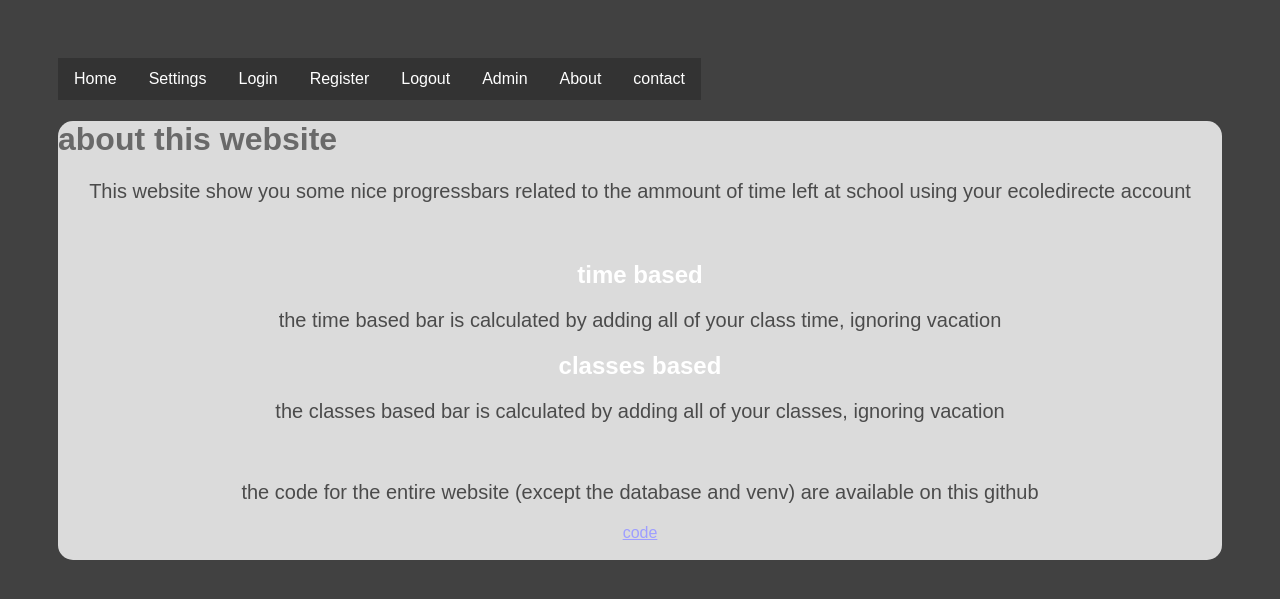
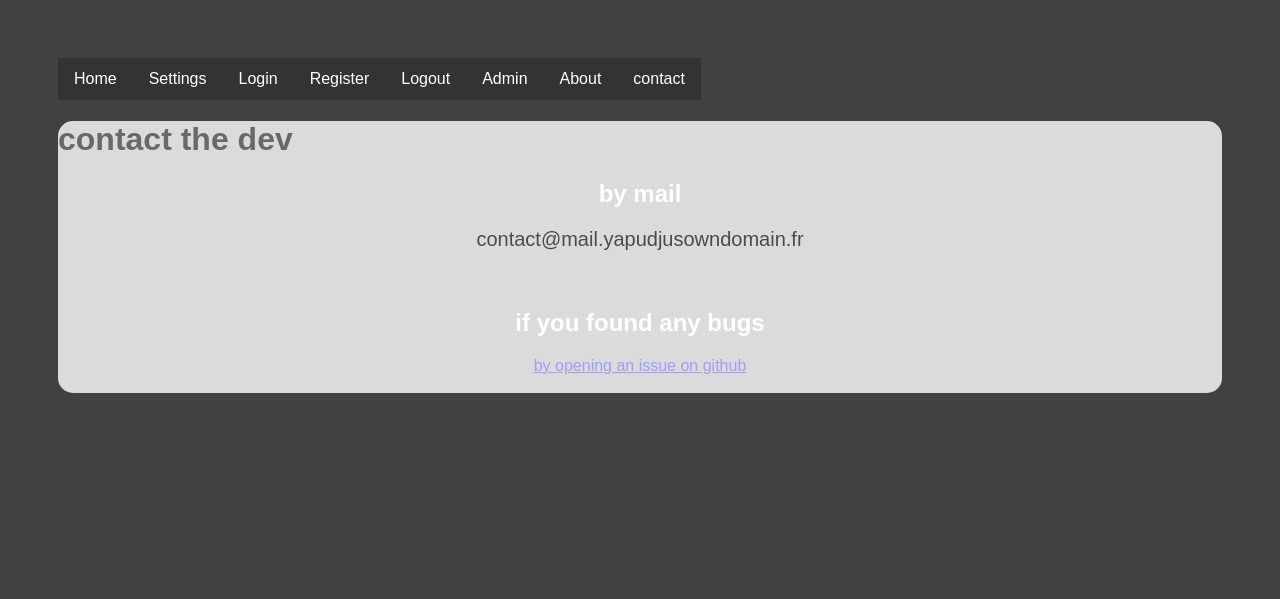
Before and after one commit to yapudjus/schooltimeremaining, a Flask app: page /contact in a window 1280 px wide. Shown: the top 599 px of the page. Run offline with Flask 2, Linux system fonts and the light colour scheme; parts of the project's set-up code (start-up, migrations or seed data) failed here and were passed over.

Commit message:
the contact page now work

```diff
--- a/templates/contact.html
+++ b/templates/contact.html
@@ -15,18 +15,13 @@
     {% extends "navbar.html" %}
     {% block content %}
     <div class="container">
-        <h1 class="cener" style="color: dimgrey;">about this website</h1>
+        <h1 class="cener" style="color: dimgrey;">contact the dev</h1>
         <div class="center">
-            <p>This website show you some nice progressbars related to the ammount of time left at school using your ecoledirecte account</p>
+            <h2>by mail</h2>
+            <p>contact@mail.yapudjusowndomain.fr</p>
             <br>
-            <h2>time based</h2>
-            <p>the time based bar is calculated by adding all of your class time, ignoring vacation</p>
-            <h2>classes based</h2>
-            <p>the classes based bar is calculated by adding all of your classes, ignoring vacation</p>
-            <br>
-            <p>the code for the entire website (except the database and venv) are available on this github</p>
-            <a href="https://github.com/yapudjus/schooltimeremaining">code</a>
-
+            <h2>if you found any bugs</h2>
+            <a href="https://github.com/yapudjus/schooltimeremaining/issues/new">by opening an issue on github</a>
         </div>
         <br>
     </div>
```
